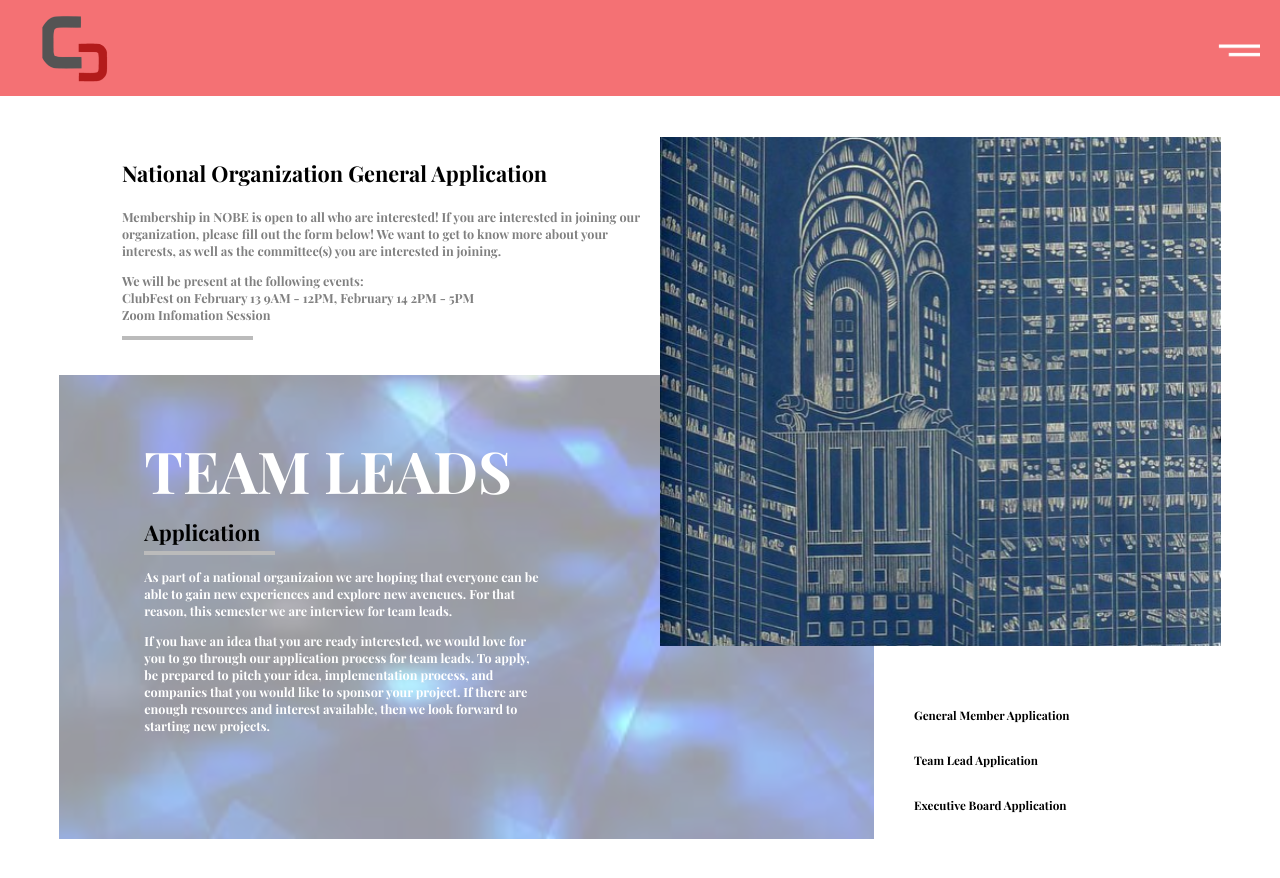
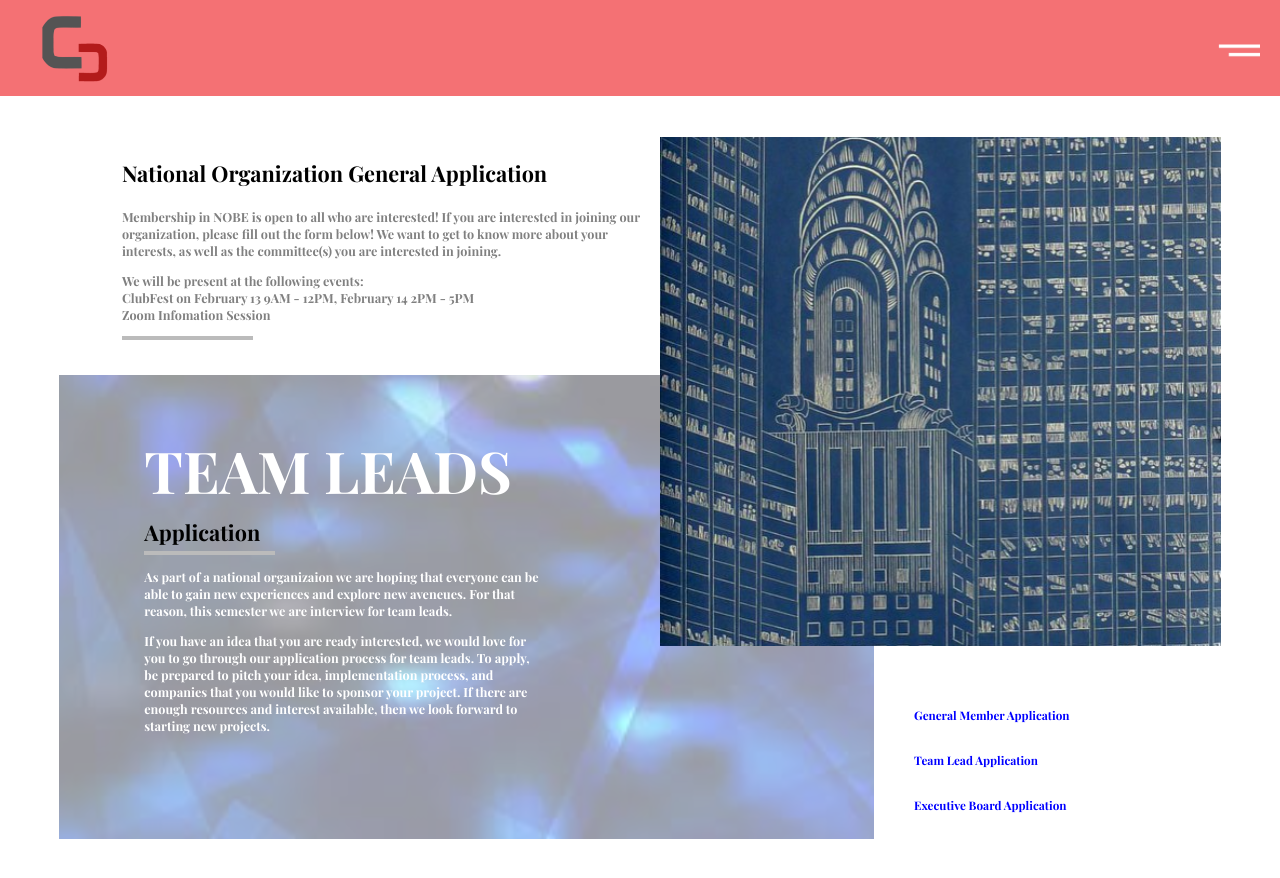
Before and after one commit to triple-jay/nobe-website, a Next.js app: page /apply in a window 1280 px wide. Shown: the top 878 px of the page. Built offline with nearby package versions, Linux system fonts and the light colour scheme.

Commit message:
Changed link view slightly

```diff
--- a/pages/apply.module.scss
+++ b/pages/apply.module.scss
@@ -76,15 +76,11 @@
       .application {
         margin-bottom: calc(var(--multiplier) * 20px);
         height: calc(var(--multiplier) * 30px);
-        transform: translateY(0px);
-        transition: all 0.4s ease-in-out;
-        &:hover {
-          transform: translateY(calc(var(--multiplier) * -5px));
-        }
         .appLink {
           cursor: pointer;
           font-weight: bold;
           font-size: calc((var(--multiplier) * 13px));
+          color: blue;
         }
       }
     }
```
